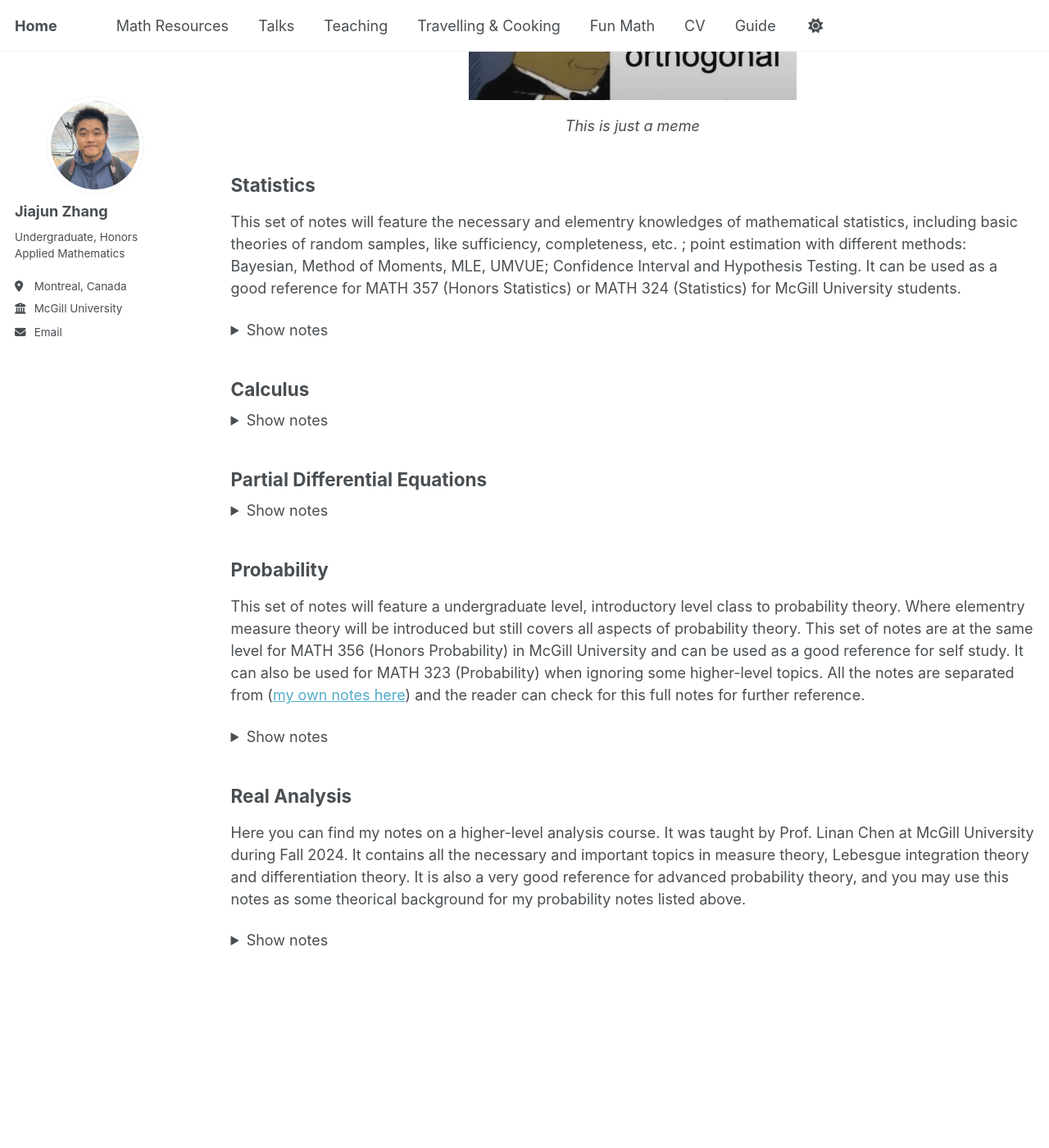
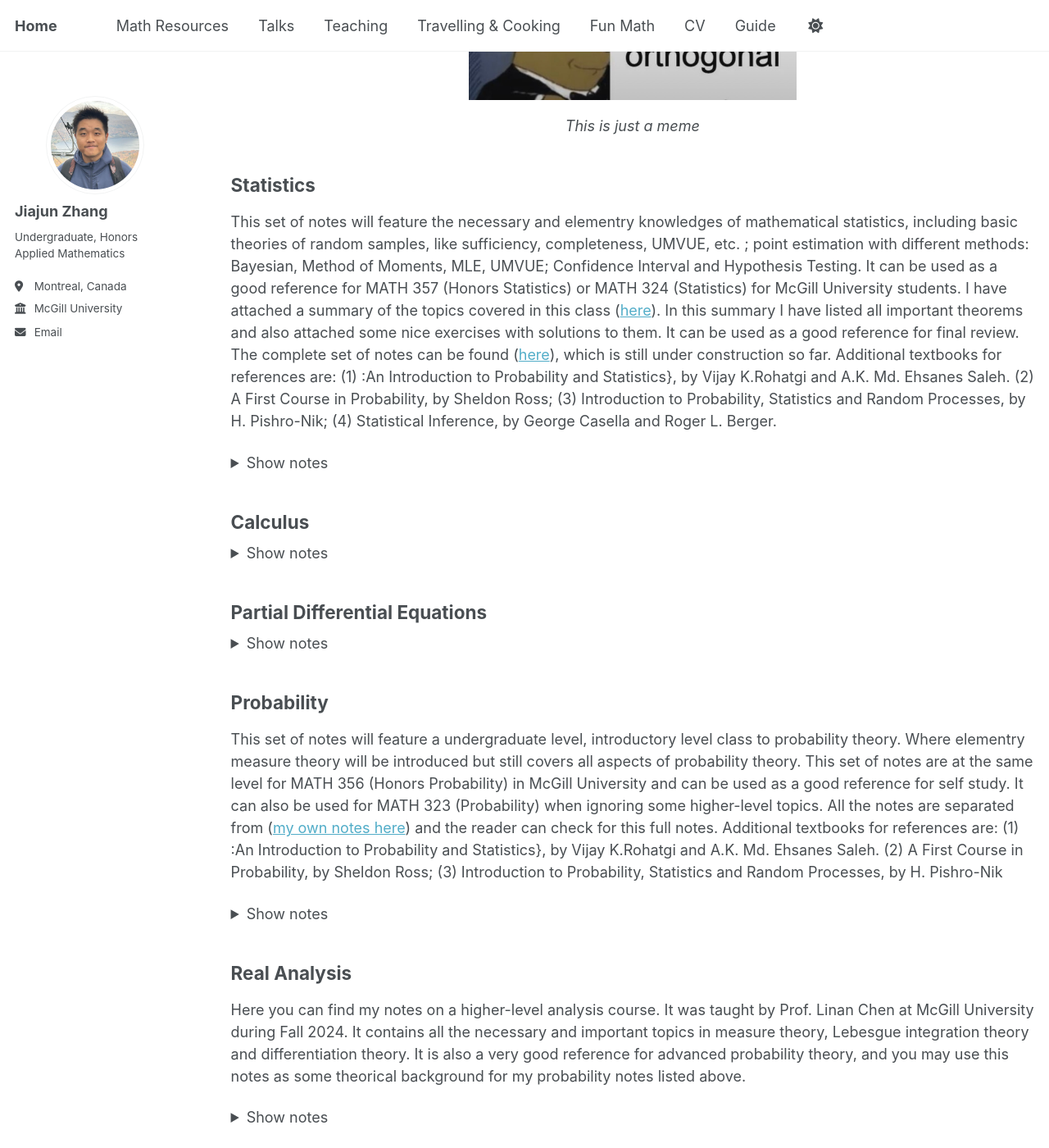
Before and after one commit to JohanssonRein/JohanssonRein.github.io, a Jekyll site: the page built from _pages/publications.html, in a window 1280 px wide and 1400 px high, scrolled down 362 px. Shown: the whole window at 82% size. Built offline with Jekyll 4.4.1, drawn with Linux system fonts in a browser that asks for light colours.

Commit message:
Update _config.yml

```diff
--- a/_config.yml
+++ b/_config.yml
@@ -89,8 +89,10 @@ publication_category:
   statistics:
     title: 'Statistics'
     description: >
-     This set of notes will feature the necessary and elementry knowledges of mathematical statistics, including basic theories of random samples, like sufficiency, completeness, etc. ; point estimation with different methods: Bayesian, Method of Moments, MLE, UMVUE; Confidence Interval and Hypothesis Testing.
-     It can be used as a good reference for MATH 357 (Honors Statistics) or MATH 324 (Statistics) for McGill University students.
+     This set of notes will feature the necessary and elementry knowledges of mathematical statistics, including basic theories of random samples, like sufficiency, completeness, UMVUE, etc. ; point estimation with different methods: Bayesian, Method of Moments, MLE, UMVUE; Confidence Interval and Hypothesis Testing.
+     It can be used as a good reference for MATH 357 (Honors Statistics) or MATH 324 (Statistics) for McGill University students. I have attached a summary of the topics covered in this class ([here](/files/STATS_Practice.pdf)). In this summary I have listed all important theorems and also attached some nice exercises
+     with solutions to them. It can be used as a good reference for final review. The complete set of notes can be found ([here](/files/Statistics.pdf)), which is still under construction so far. Additional textbooks for references are: (1) :An Introduction to Probability and Statistics}, by Vijay K.Rohatgi and A.K. Md. Ehsanes Saleh.
+     (2) A First Course in Probability, by Sheldon Ross; (3) Introduction to Probability, Statistics and Random Processes, by H. Pishro-Nik; (4) Statistical Inference, by George Casella and Roger L. Berger.
   calculus:
     title: 'Calculus'
   differentialequations:
@@ -99,8 +101,8 @@ publication_category:
     title: 'Probability'
     description: >
      This set of notes will feature a undergraduate level, introductory level class to probability theory. Where elementry measure theory will be introduced but still covers all aspects of probability theory. This set of notes are at the same level for MATH 356 (Honors Probability)
-     in McGill University and can be used as a good reference for self study. It can also be used for MATH 323 (Probability) when ignoring some higher-level topics. All the notes are separated from ([my own notes here](/files/Intro_to_probability.pdf)) and the reader can check for this full notes
-     for further reference.
+     in McGill University and can be used as a good reference for self study. It can also be used for MATH 323 (Probability) when ignoring some higher-level topics. All the notes are separated from ([my own notes here](/files/Intro_to_probability.pdf)) and the reader can check for this full notes. Additional textbooks for references are: (1) :An Introduction to Probability and Statistics}, by Vijay K.Rohatgi and A.K. Md. Ehsanes Saleh.
+     (2) A First Course in Probability, by Sheldon Ross; (3) Introduction to Probability, Statistics and Random Processes, by H. Pishro-Nik
   linearalgebra:
     title: 'Linear Algebra'
   realanalysis:
```
